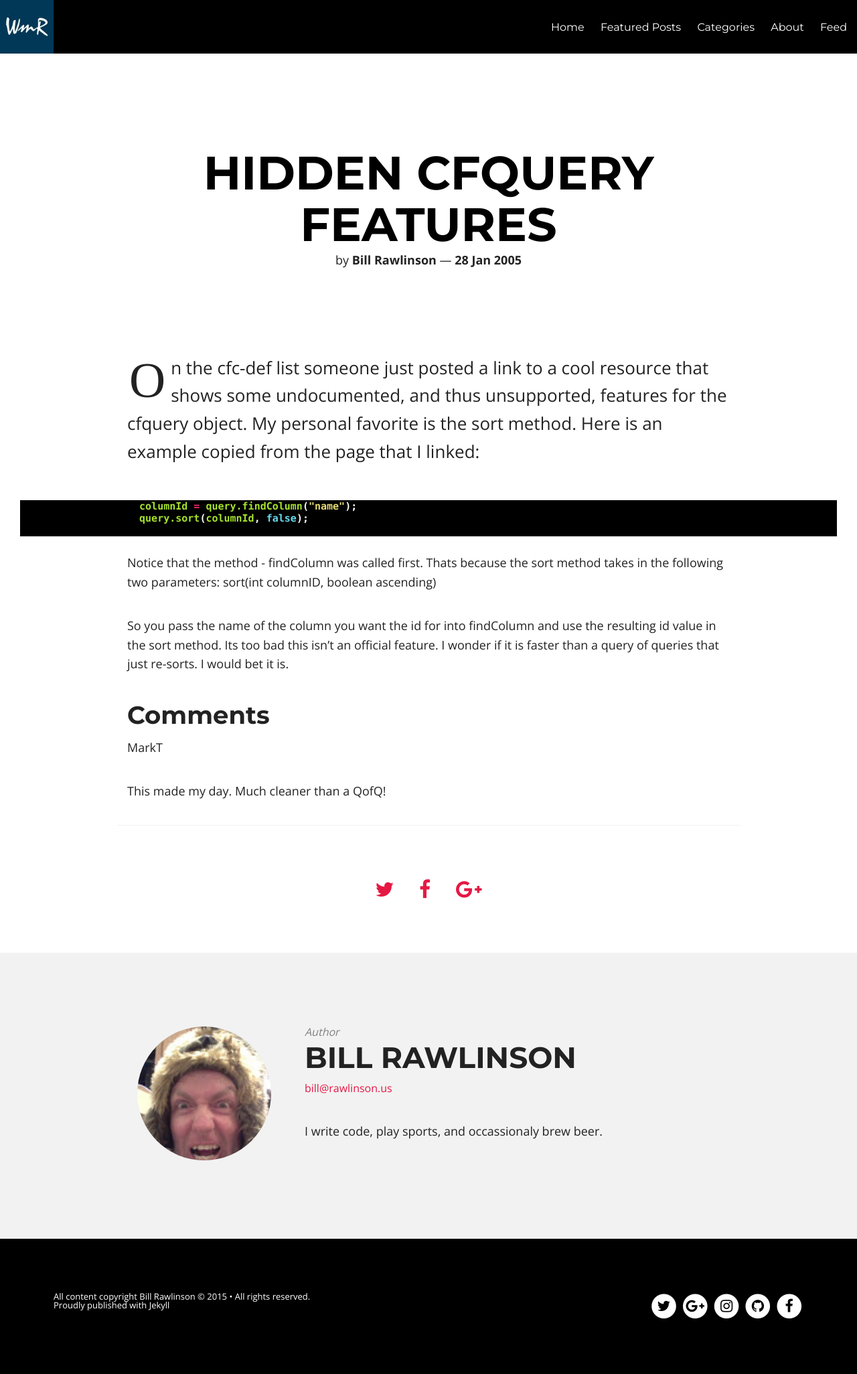
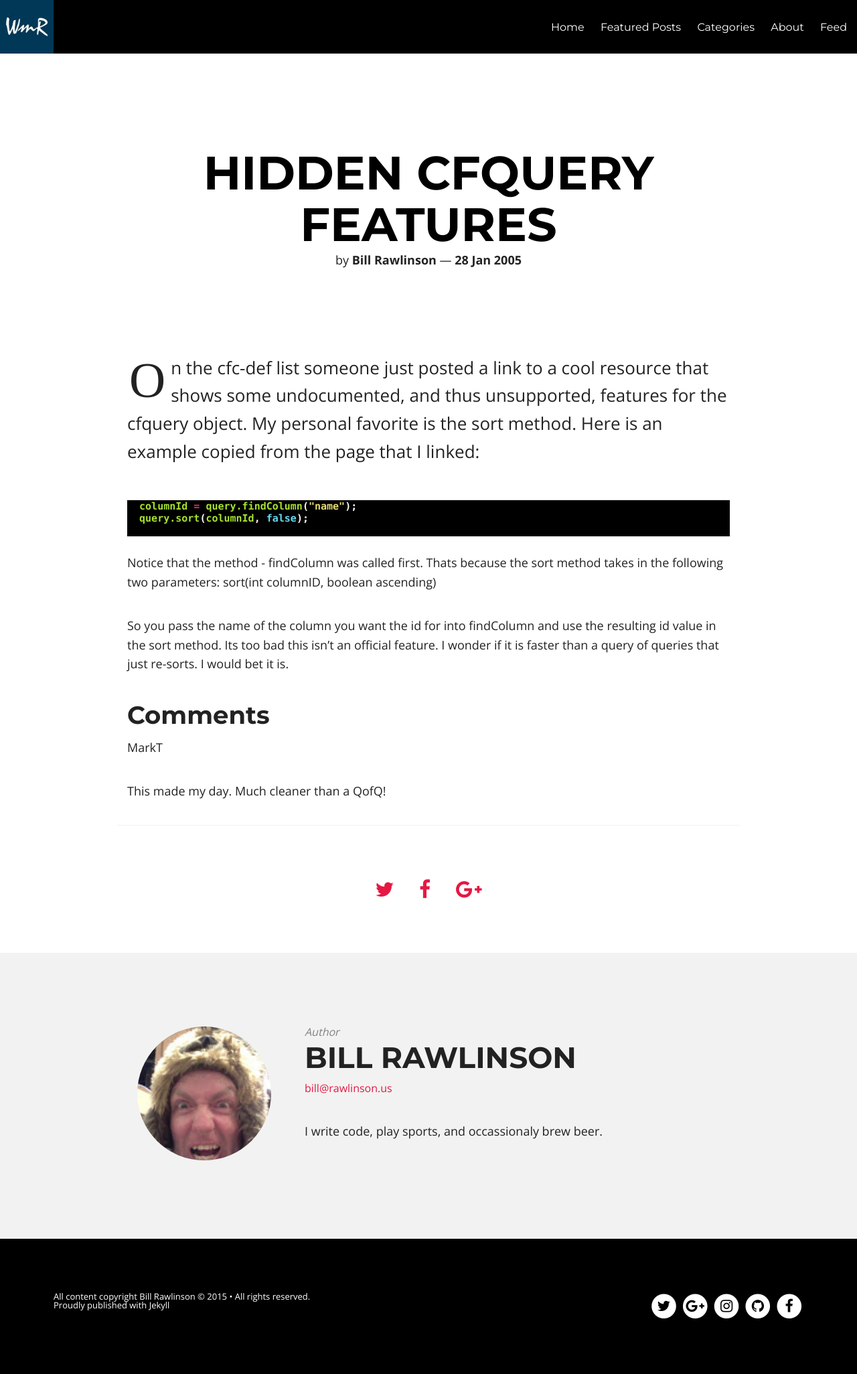
Before and after one commit to finalcut/finalcut.github.io, a Jekyll site: the page built from _posts/2005-01-28-hidden-cfquery-features.markdown, in a window 1280 px wide. Shown: the whole page at 67% size. Built offline with Jekyll 4.4.1, drawn with Linux system fonts in a browser that asks for light colours; nearby versions of some CDN libraries; Markdown is read by kramdown in place of the engine named in the settings.

Commit message:
only make the "pre" part of the code have a black background

```diff
--- a/assets/css/style.css
+++ b/assets/css/style.css
@@ -540,7 +540,7 @@ figcaption {
     -moz-border-radius: 4px;
     border-radius: 4px;
 }
-.highlight {background-color: black;}
+.highlight pre {background: black;}
 .highlight .hll { background-color: #49483e }
 .highlight .c { color: #75715e } /* Comment */
 .highlight .err { color: #960050; background-color: #1e0010 } /* Error */
```
